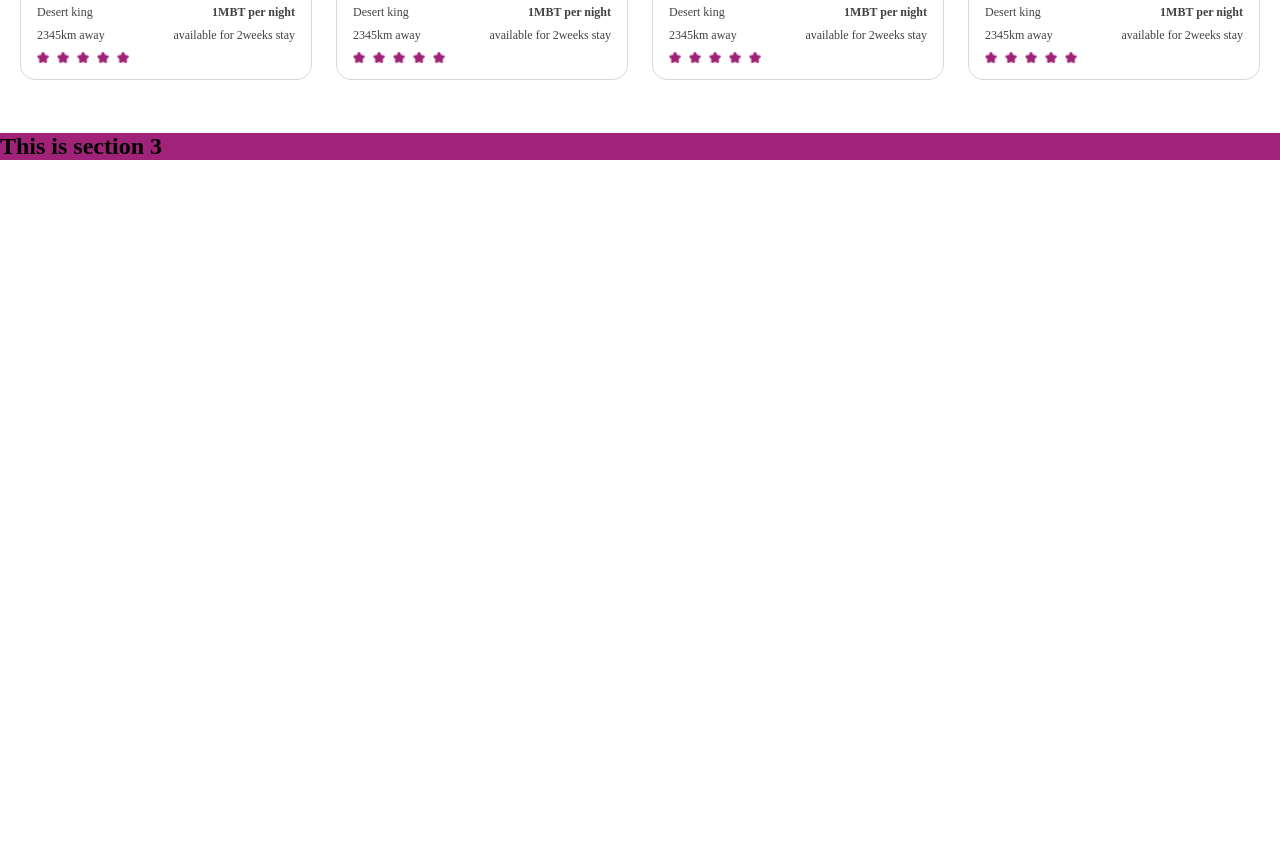
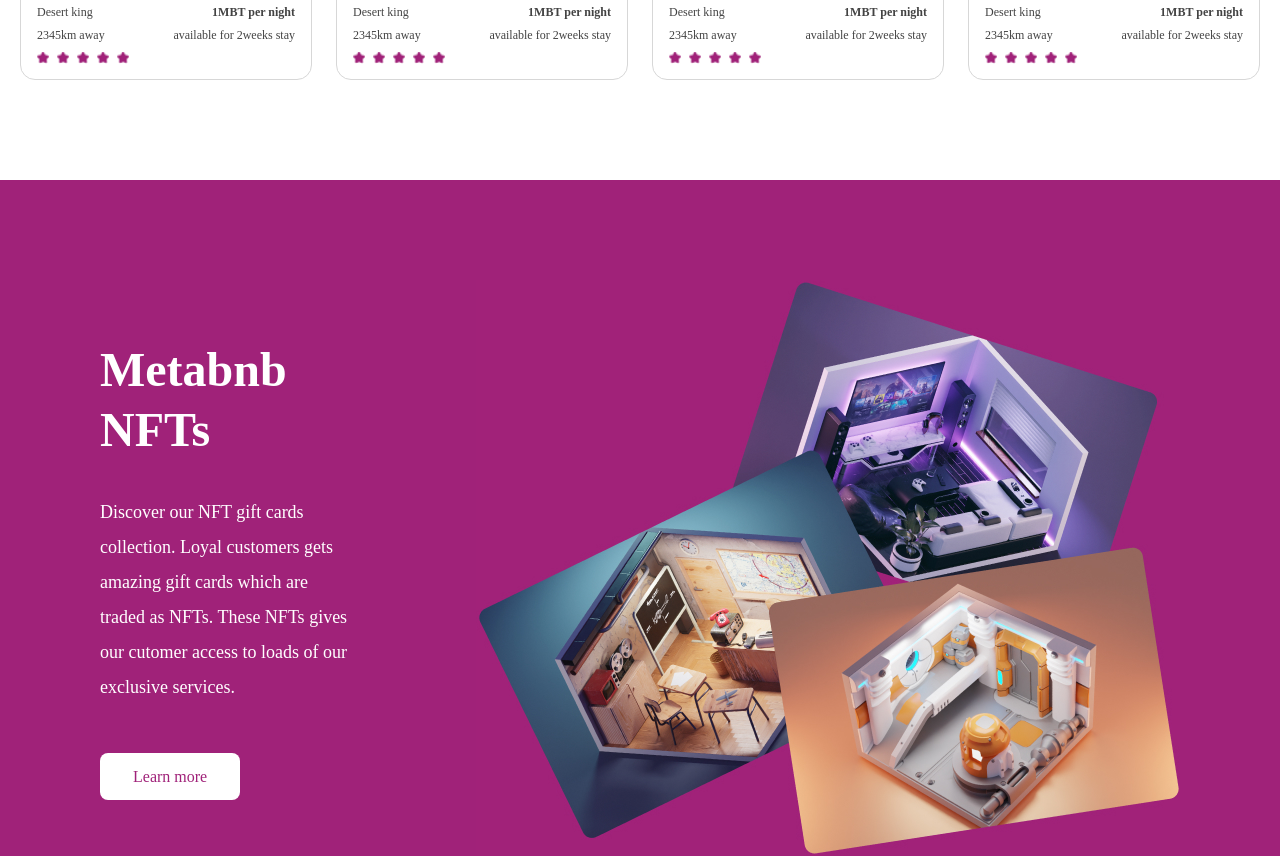
Before and after one commit to teddyakoeyong237/hng9.0stage-3, a React (Create React App) app: page / in a window 1280 px wide. Shown: the part 1680-2536 px from the top of the page. Before the commit the page ends 1840 px from the top, so only its background shows below. Built offline with nearby package versions, Linux system fonts and the light colour scheme; a web font is replaced by a local one.

Commit message:
Completed Section3 of the homepage

```diff
--- a/src/component/homepage-sections/section3/Section3.jsx
+++ b/src/component/homepage-sections/section3/Section3.jsx
@@ -4,7 +4,17 @@ import './section3.css';
 function Section3() {
     return (
         <section className='nft_info'>
-            <h2>This is section 3</h2>
+            <div className="nft_content">
+                <h2>Metabnb NFTs</h2>
+                <p>Discover our NFT gift cards collection. Loyal customers gets
+                    amazing gift cards which are traded as NFTs.
+                    These NFTs gives our cutomer access to loads of our exclusive services.
+                </p>
+                <button className='nft_button'>Learn more</button>
+            </div>
+            <div className="nft_images">
+                <img src="images/nft-group-image.jpg" alt="" />
+            </div>
         </section>
     );
 }
--- a/src/component/homepage-sections/section3/section3.css
+++ b/src/component/homepage-sections/section3/section3.css
@@ -1,3 +1,52 @@
 .nft_info{
     background: var(--theme-color);
+    display: flex;
+    justify-content: space-between;
+    gap: 122px;
+    margin: 100px 0px;
+    padding: 0px 100px;
 }
+.nft_content{
+    margin: auto 0px;
+    max-width: 415px;
+}
+.nft_content h2{
+    font-style: normal;
+    font-weight: 700;
+    font-size: 48px;
+    line-height: 60px;
+    background: linear-gradient(124.4deg, #FFFFFF 10.8%, #FFFFFF 87.34%);
+    -webkit-background-clip: text;
+    -webkit-text-fill-color: transparent;
+    background-clip: text;
+    /* text-fill-color: transparent; */
+    margin: 0px 0px 35px;
+}
+.nft_content p{
+    margin: 0px 0px 48px;
+    font-style: normal;
+    font-weight: 400;
+    font-size: 18px;
+    line-height: 35px;
+    background: linear-gradient(124.4deg, #FFFFFF 10.8%, #FFFFFF 87.34%);
+    -webkit-background-clip: text;
+    -webkit-text-fill-color: transparent;
+    background-clip: text;
+    /* text-fill-color: transparent; */
+}
+.nft_button{
+    font-style: normal;
+    font-weight: 400;
+    font-size: 16px;
+    line-height: 19px;
+    background-clip: text;
+    color: #A02279;
+    background: linear-gradient(124.4deg, #FFFFFF 10.8%, #FFFFFF 87.34%);
+    border-radius: 8px;
+    padding: 14px 33px;
+    border: none;
+    cursor: pointer;
+}
+.nft_images img{
+    margin: 100px 0;
+}
```
Also changed, not shown: public/images/nft-group-image.jpg (added).
